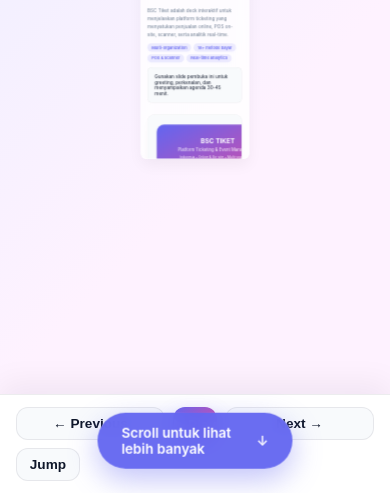
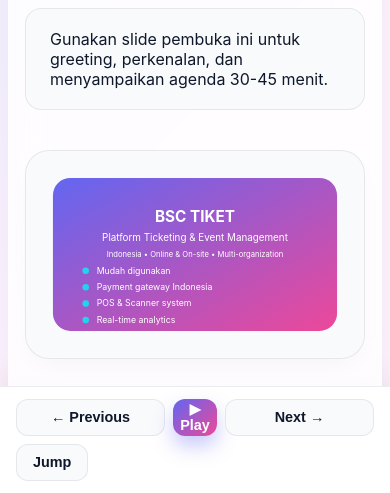
Before and after one commit to techprocreative/presentasi, a plain HTML site: page index.html in a window 390 px wide. Shown: the part 351-844 px from the top of the page. Drawn offline with Linux system fonts and the light colour scheme.

Commit message:
Improve mobile responsiveness: larger fonts, disabled scaling, better readability

```diff
--- a/index.html
+++ b/index.html
@@ -778,10 +778,19 @@
           padding: 0.5rem;
         }
 
-        /* Let the JS scaling handle the size */
+        /* Responsive slide sizing for mobile */
         .slide {
-          padding: 1.5rem;
-          border-radius: 20px;
+          width: 100%;
+          max-width: 100vw;
+          height: auto;
+          min-height: 100vh;
+          padding: 1rem;
+          border-radius: 16px;
+          transform: none !important; /* Disable scaling on mobile */
+        }
+
+        .slide.active {
+          transform: none !important;
         }
 
         .visual-block {
@@ -790,7 +799,8 @@
         }
 
         .diagram-svg {
-          min-width: 450px; /* Force scroll for readability */
+          min-width: 300px; /* Reduced for mobile readability */
+          max-width: 100%;
         }
 
         .layout-split,
@@ -799,12 +809,37 @@
           gap: 1.5rem;
         }
 
+        /* Larger, more readable font sizes on mobile */
         .slide h1 {
+          font-size: 2.25rem;
+          line-height: 1.3;
+        }
+
+        .slide h2 {
           font-size: 1.75rem;
-        }
-
-        .slide h2 {
-          font-size: 1.35rem;
+          line-height: 1.4;
+        }
+
+        .slide h3 {
+          font-size: 1.25rem;
+        }
+
+        .slide p {
+          font-size: 1.1rem;
+          line-height: 1.6;
+        }
+
+        .slide ul {
+          font-size: 1.05rem;
+        }
+
+        .stat-box strong {
+          font-size: 1.1rem;
+        }
+
+        .pill {
+          font-size: 0.9rem;
+          padding: 0.5rem 1rem;
         }
 
         .controls {
@@ -813,8 +848,8 @@
         }
 
         .btn {
-          padding: 0.5rem 0.8rem;
-          font-size: 0.85rem;
+          padding: 0.6rem 1rem;
+          font-size: 0.9rem;
         }
 
         /* Hide less critical controls on mobile */
```
